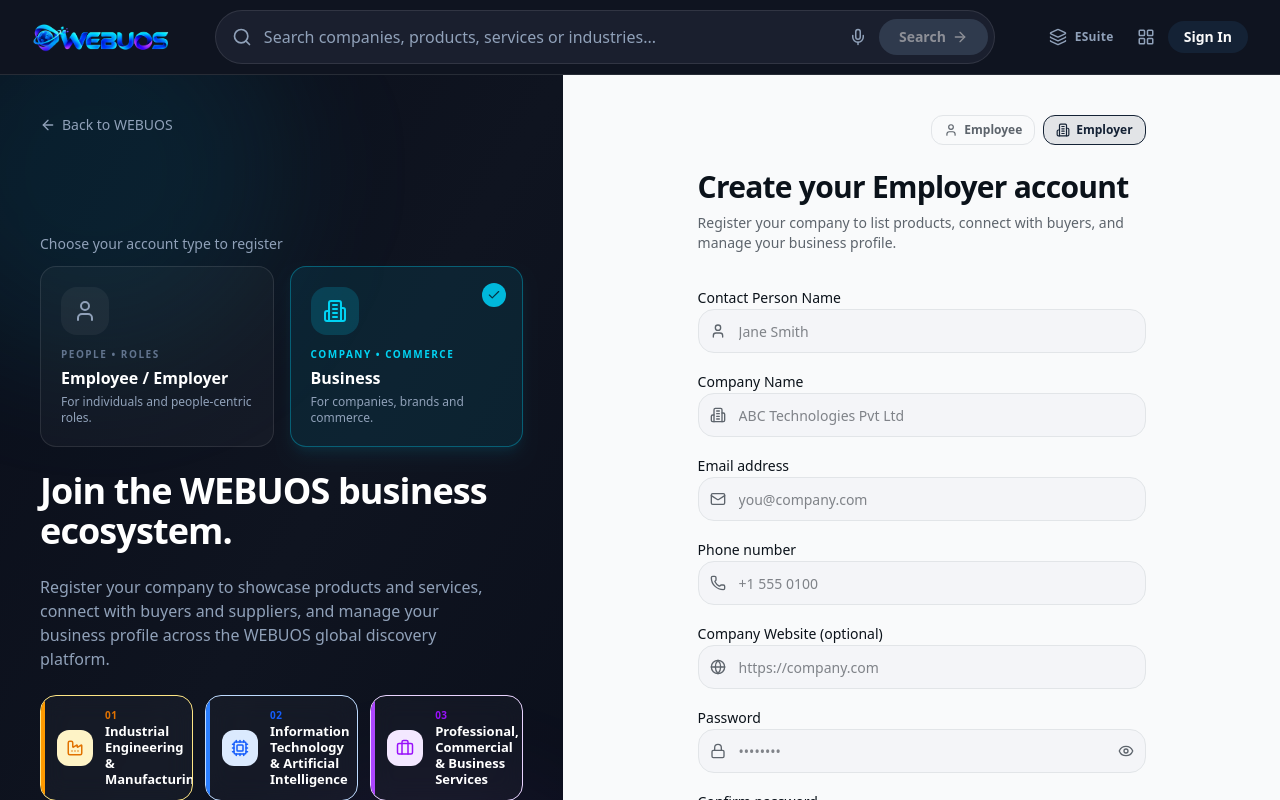
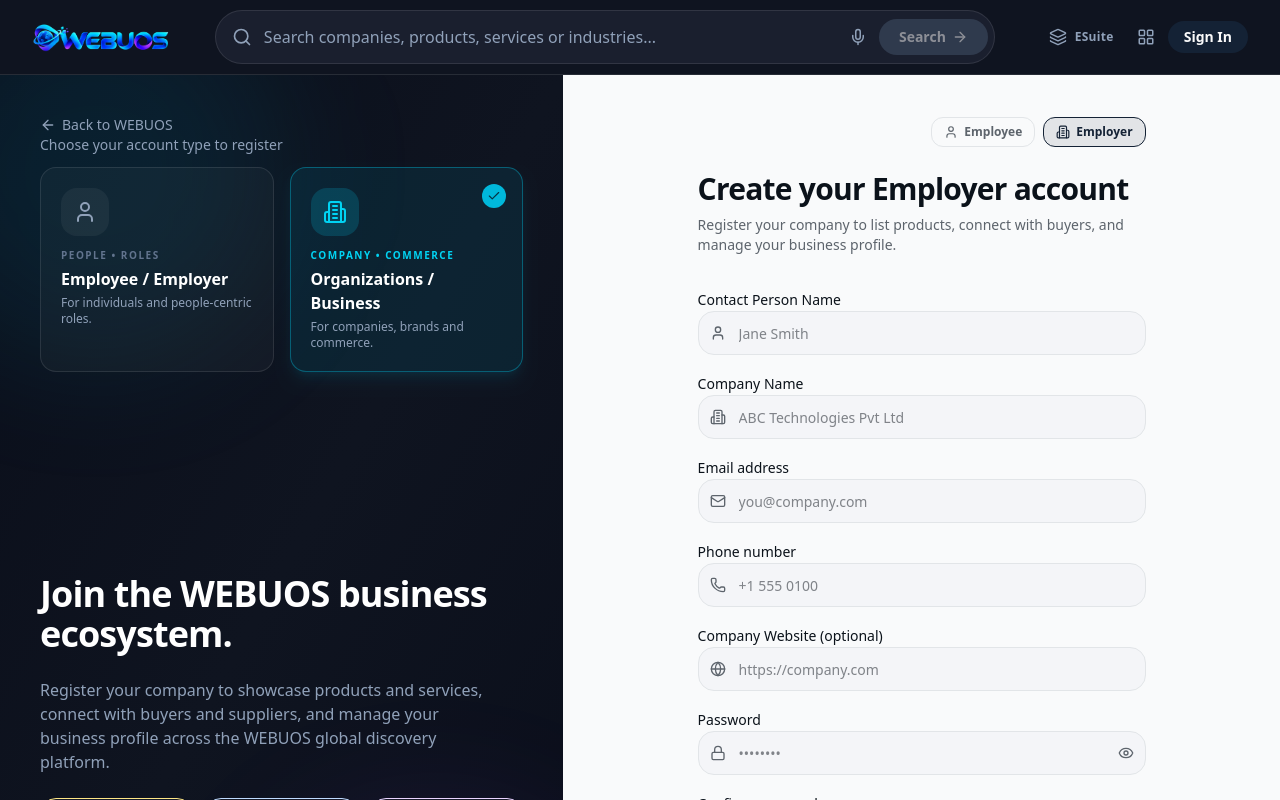
Before and after one commit to Jobsonn-dev/we-suite, a Next.js app: page /register in a window 1280 px wide. Shown: the top 800 px of the page. Built offline with nearby package versions, Linux system fonts and the light colour scheme.

Commit message:
2c33008b-0b87-43af-b320-f826b590c954

```diff
--- a/src/app/login/page.tsx
+++ b/src/app/login/page.tsx
@@ -88,7 +88,7 @@
                       Company • Commerce
                     </p>
                     <p className="text-base font-bold text-white">
-                      Business
+                      Organizations / Business
                     </p>
                     <p className="text-xs text-slate-400">
                       For companies, brands and commerce.
--- a/src/app/register/page.tsx
+++ b/src/app/register/page.tsx
@@ -5,7 +5,7 @@
 import { useSearchParams } from "next/navigation";
 import {
   ArrowLeft, Mail, Lock, Eye, EyeOff, ArrowRight, User, Building2,
-  Check, Search, Sparkles, UserPlus, Phone, Globe,
+  Check, Search, Sparkles, UserPlus, Phone, Globe, Store, ShoppingCart, ArrowLeftRight,
 } from "lucide-react";
 import { PageShell } from "@/components/layout/page-shell";
 import { ecosystems } from "@/data/taxonomy";
@@ -28,6 +28,7 @@
   const [website, setWebsite] = useState("");
   const [showPassword, setShowPassword] = useState(false);
   const [agreed, setAgreed] = useState(false);
+  const [businessIntent, setBusinessIntent] = useState<"sell" | "buy" | "both">("both");
 
   function handleSubmit(e: React.FormEvent) {
     e.preventDefault();
@@ -121,7 +122,7 @@
                       Company • Commerce
                     </p>
                     <p className="text-base font-bold text-white">
-                      Business
+                      Organizations / Business
                     </p>
                     <p className="text-xs text-slate-400">
                       For companies, brands and commerce.
@@ -135,6 +136,97 @@
                 </button>
               </div>
             </div>
+
+            {/* Buy / Sell / Both cards — only for Organizations / Business */}
+            {accountType === "employer" && (
+              <div style={{ animation: "fadeIn .2s ease-out" }}>
+                <p className="mb-3 text-[11px] font-bold uppercase tracking-[0.15em] text-cyan-400/60">
+                  What will you do on WEBUOS?
+                </p>
+                <div className="grid grid-cols-3 gap-3">
+                  {/* Sell */}
+                  <button
+                    type="button"
+                    onClick={() => setBusinessIntent("sell")}
+                    className={cn(
+                      "group relative flex flex-col items-center gap-2 rounded-xl border p-4 text-center transition-all duration-200",
+                      businessIntent === "sell"
+                        ? "border-cyan-500/40 bg-cyan-500/10"
+                        : "border-white/10 bg-white/[0.03] hover:border-cyan-500/30 hover:bg-white/[0.06]"
+                    )}
+                  >
+                    <span className={cn(
+                      "inline-flex h-10 w-10 items-center justify-center rounded-lg transition-colors",
+                      businessIntent === "sell" ? "bg-cyan-500/20 text-cyan-400" : "bg-white/5 text-slate-400"
+                    )}>
+                      <Store className="h-5 w-5" />
+                    </span>
+                    <div>
+                      <p className={cn("text-xs font-bold", businessIntent === "sell" ? "text-white" : "text-slate-300")}>
+                        Sell
+                      </p>
+                      <p className="text-[10px] text-slate-500 mt-0.5 leading-tight">
+                        List products & services to buyers
+                      </p>
+                    </div>
+                  </button>
+
+                  {/* Buy */}
+                  <button
+                    type="button"
+                    onClick={() => setBusinessIntent("buy")}
+                    className={cn(
+                      "group relative flex flex-col items-center gap-2 rounded-xl border p-4 text-center transition-all duration-200",
+                      businessIntent === "buy"
+                        ? "border-cyan-500/40 bg-cyan-500/10"
+                        : "border-white/10 bg-white/[0.03] hover:border-cyan-500/30 hover:bg-white/[0.06]"
+                    )}
+                  >
+                    <span className={cn(
+                      "inline-flex h-10 w-10 items-center justify-center rounded-lg transition-colors",
+                      businessIntent === "buy" ? "bg-cyan-500/20 text-cyan-400" : "bg-white/5 text-slate-400"
+                    )}>
+                      <ShoppingCart className="h-5 w-5" />
+                    </span>
+                    <div>
+                      <p className={cn("text-xs font-bold", businessIntent === "buy" ? "text-white" : "text-slate-300")}>
+                        Buy
+                      </p>
+                      <p className="text-[10px] text-slate-500 mt-0.5 leading-tight">
+                        Discover suppliers & partners
+                      </p>
+                    </div>
+                  </button>
+
+                  {/* Both */}
+                  <button
+                    type="button"
+                    onClick={() => setBusinessIntent("both")}
+                    className={cn(
+                      "group relative flex flex-col items-center gap-2 rounded-xl border p-4 text-center transition-all duration-200",
+                      businessIntent === "both"
+                        ? "border-cyan-500/40 bg-cyan-500/10"
+                        : "border-white/10 bg-white/[0.03] hover:border-cyan-500/30 hover:bg-white/[0.06]"
+                    )}
+                  >
+                    <span className={cn(
+                      "inline-flex h-10 w-10 items-center justify-center rounded-lg transition-colors",
+                      businessIntent === "both" ? "bg-cyan-500/20 text-cyan-400" : "bg-white/5 text-slate-400"
+                    )}>
+                      <ArrowLeftRight className="h-5 w-5" />
+                    </span>
+                    <div>
+                      <p className={cn("text-xs font-bold", businessIntent === "both" ? "text-white" : "text-slate-300")}>
+                        Both
+                      </p>
+                      <p className="text-[10px] text-slate-500 mt-0.5 leading-tight">
+                        Trade on both sides
+                      </p>
+                    </div>
+                  </button>
+                </div>
+              </div>
+            )}
 
             <h1 className="text-3xl font-bold tracking-tight text-white sm:text-4xl">
               Join the WEBUOS business ecosystem.
```
Also changed, not shown: upload/pasted_image_1791052985932.png (added), upload/pasted_image_1791053235246.png (added).
